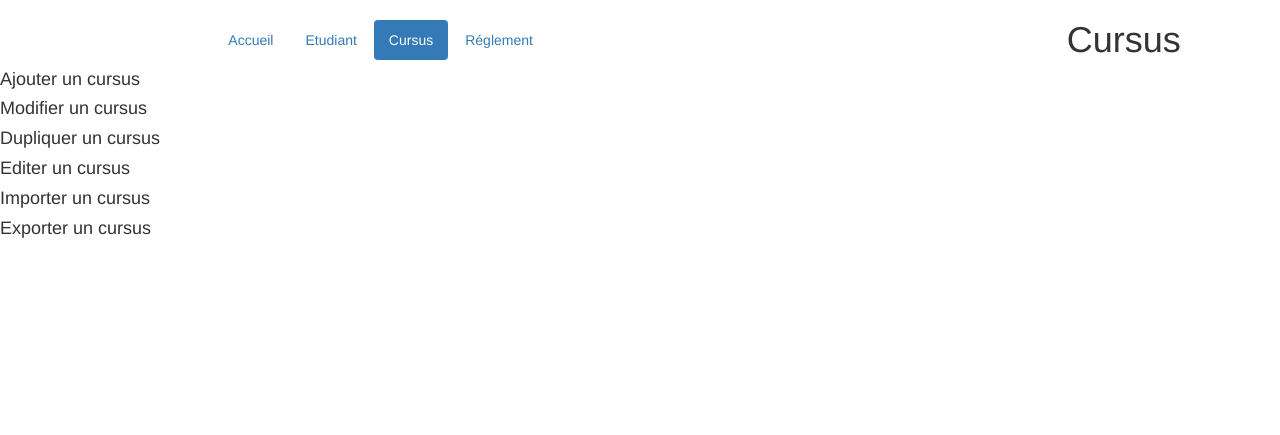
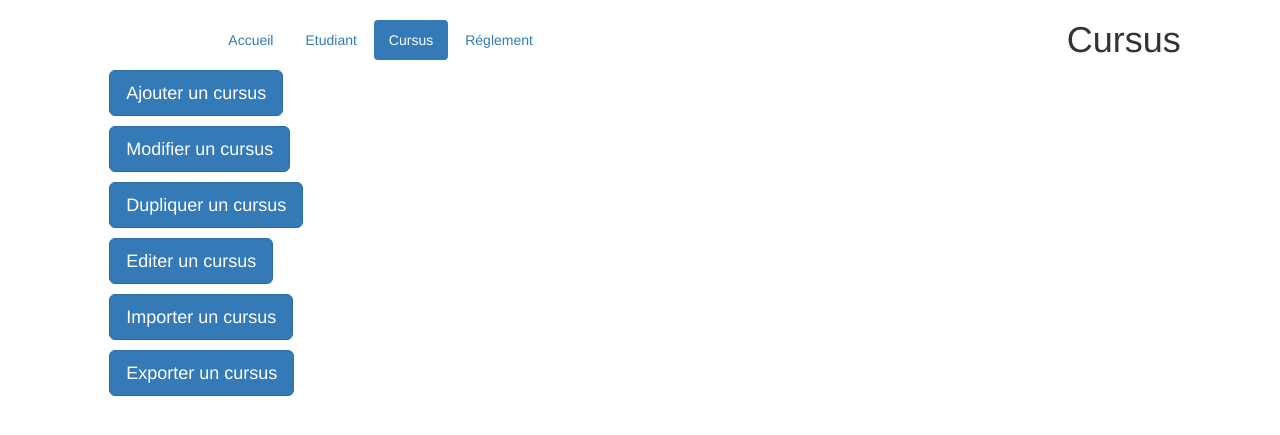
Before and after one commit to Lyeess/projet_lo07_bs, a PHP site: page /cursus.php in a window 1280 px wide. Shown: the top 435 px of the page. Run offline with PHP 8.4, Linux system fonts and the light colour scheme.

```diff
--- a/cursus.php
+++ b/cursus.php
@@ -14,12 +14,37 @@
 
         <h1>Cursus</h1>
 
-        <h4>Ajouter un cursus</h4>
-        <h4>Modifier un cursus</h4>
-        <h4>Dupliquer un cursus</h4>
-        <h4>Editer un cursus</h4>
-        <h4>Importer un cursus</h4>
-        <h4>Exporter un cursus</h4>
+        <div class="row">
+  <div class="col-md-1"></div>
+
+  <div class="col-md-3">
+
+        <p>
+  <button type="button" class="btn btn-primary btn-lg">Ajouter un cursus</button>
+        </p>
+
+        <p>
+  <button type="button" class="btn btn-primary btn-lg">Modifier un cursus</button>
+        </p>
+
+        <p>
+  <button type="button" class="btn btn-primary btn-lg">Dupliquer un cursus</button>
+        </p>
+
+        <p>
+  <button type="button" class="btn btn-primary btn-lg">Editer un cursus</button>
+        </p>
+
+        <p>
+  <button type="button" class="btn btn-primary btn-lg">Importer un cursus</button>
+        </p>
+
+        <p>
+  <button type="button" class="btn btn-primary btn-lg">Exporter un cursus</button>
+        </p></div>
+
+</div>
+
 
     </body>
 </html>
```
Also changed, not shown: etu.php (+15 -2 lines).
